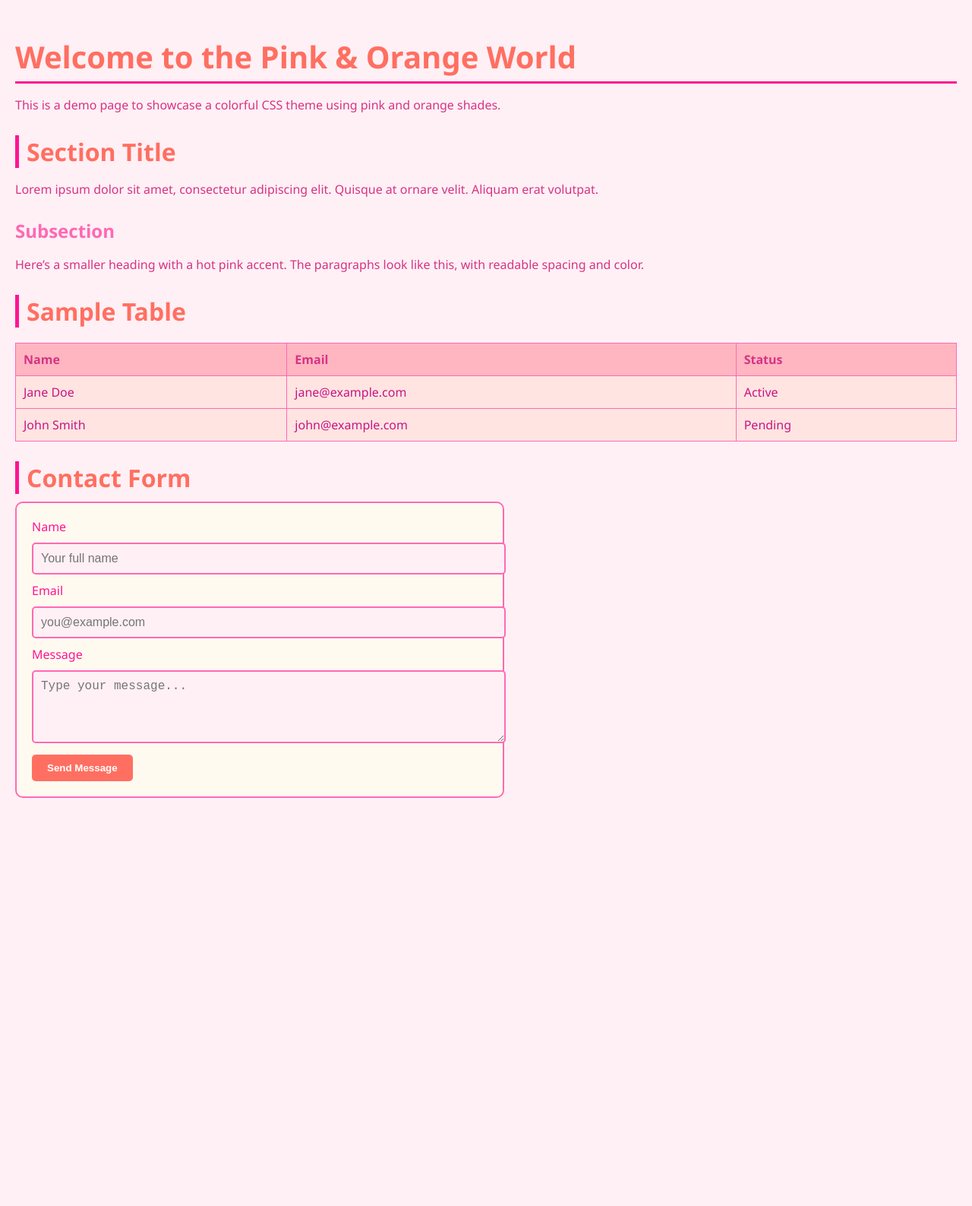
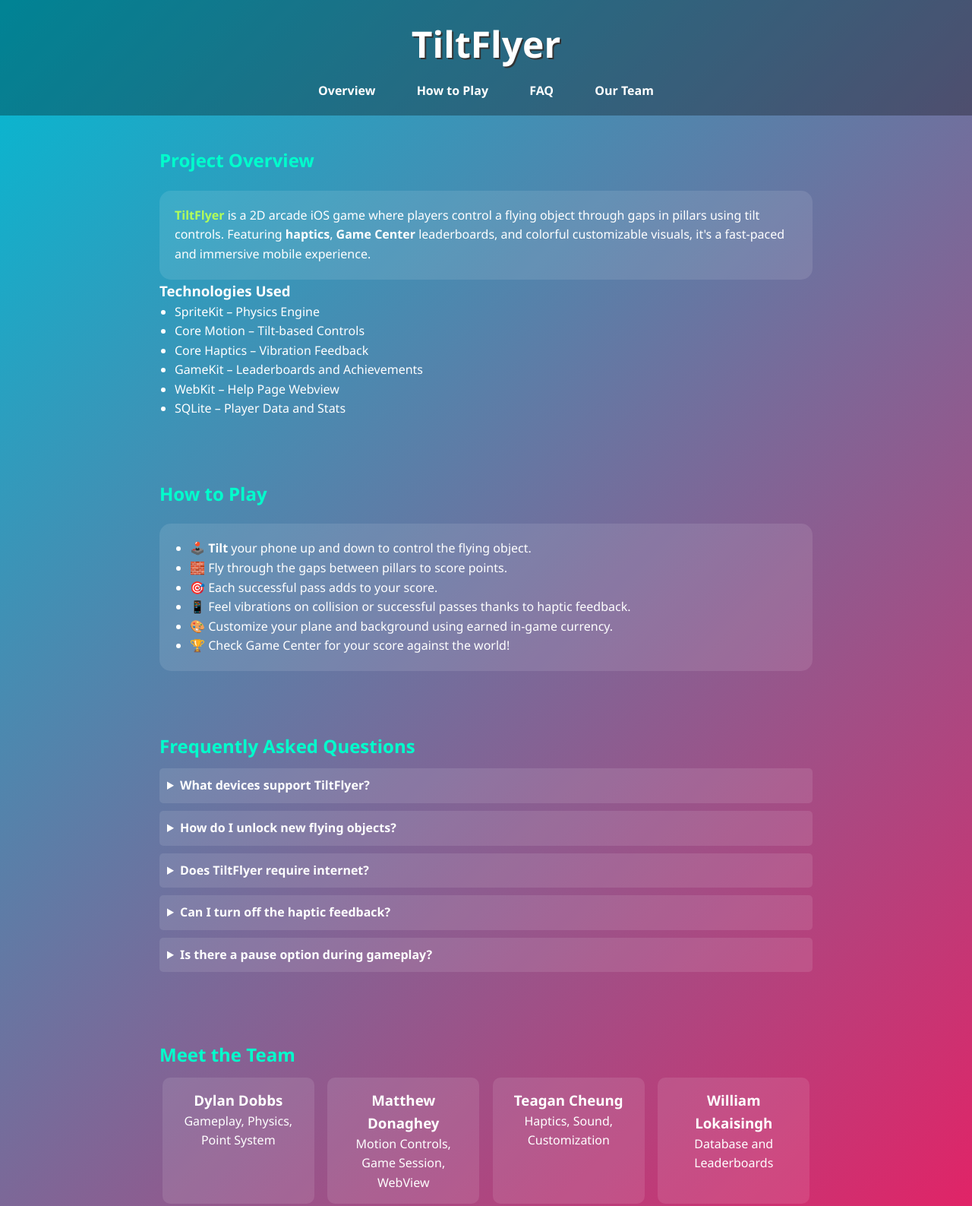
Before and after one commit to MatthewDonaghey/iosproject, a plain HTML site: page index.html in a window 1280 px wide. Shown: the top 1587 px of the page at 76% size. Before the commit the page ends 1070 px from the top, so only its background shows below. Drawn offline with Linux system fonts and the light colour scheme.

Commit message:
Update index.html

```diff
--- a/index.html
+++ b/index.html
@@ -3,156 +3,206 @@
 <head>
   <meta charset="UTF-8" />
   <meta name="viewport" content="width=device-width, initial-scale=1.0"/>
-  <title>Pink & Orange Demo</title>
+  <title>TiltFlyer - Official Game Homepage</title>
   <style>
-    /* === CSS Styles (Same as previous) === */
-    body {
+    * {
+      box-sizing: border-box;
       font-family: 'Segoe UI', Tahoma, Geneva, Verdana, sans-serif;
-      background: #fff0f5;
-      color: #ff1493;
       margin: 0;
-      padding: 20px;
+      padding: 0;
     }
 
-    h1, h2, h3 {
-      color: #ff6f61;
+    body {
+      background: linear-gradient(135deg, #00bcd4, #e91e63);
+      color: #fff;
+      line-height: 1.6;
+    }
+
+    header {
+      background-color: rgba(0, 0, 0, 0.3);
+      padding: 20px;
+      text-align: center;
+    }
+
+    header h1 {
+      font-size: 3em;
+      color: #fff;
+      text-shadow: 2px 2px #333;
+    }
+
+    nav {
+      text-align: center;
+      margin-top: 10px;
+    }
+
+    nav a {
+      color: #fff;
+      text-decoration: none;
+      margin: 0 15px;
+      font-weight: bold;
+      padding: 10px;
+      border-radius: 5px;
+      transition: background 0.3s;
+    }
+
+    nav a:hover {
+      background-color: rgba(255, 255, 255, 0.2);
+    }
+
+    section {
+      padding: 40px 20px;
+      max-width: 900px;
+      margin: auto;
+    }
+
+    h2 {
+      color: #00ffcc;
       margin-bottom: 10px;
     }
 
-    h1 {
-      font-size: 2.5rem;
-      border-bottom: 3px solid #ff1493;
-      padding-bottom: 5px;
+    .faq details {
+      margin-bottom: 10px;
+      background-color: rgba(255, 255, 255, 0.1);
+      padding: 10px;
+      border-radius: 5px;
     }
 
-    h2 {
-      font-size: 2rem;
-      border-left: 5px solid #ff1493;
-      padding-left: 10px;
+    .faq summary {
+      cursor: pointer;
+      font-weight: bold;
     }
 
-    h3 {
-      font-size: 1.5rem;
-      color: #ff69b4;
+    footer {
+      text-align: center;
+      padding: 20px;
+      background-color: rgba(0, 0, 0, 0.3);
     }
 
-    p {
-      font-size: 1rem;
-      line-height: 1.6;
-      color: #d63384;
-      margin-bottom: 15px;
+    .team {
+      display: flex;
+      justify-content: space-around;
+      flex-wrap: wrap;
+      gap: 10px;
     }
 
-    table {
-      width: 100%;
-      border-collapse: collapse;
-      margin-top: 20px;
-      background: #ffe4e1;
-      color: #c71585;
+    .team-member {
+      background-color: rgba(255, 255, 255, 0.1);
+      padding: 15px;
+      border-radius: 10px;
+      width: 200px;
+      text-align: center;
     }
 
-    table, th, td {
-      border: 1px solid #ff69b4;
+    .colors {
+      color: #b2ff59;
     }
 
-    th {
-      background-color: #ffb6c1;
-      color: #d63384;
-      padding: 10px;
-      text-align: left;
+    .info-box {
+      background-color: rgba(255, 255, 255, 0.1);
+      padding: 20px;
+      border-radius: 15px;
+      margin-top: 20px;
     }
 
-    td {
-      padding: 10px;
-    }
-
-    form {
-      background: #fffaf0;
-      border: 2px solid #ff69b4;
-      padding: 20px;
-      border-radius: 10px;
-      max-width: 600px;
-    }
-
-    input[type="text"],
-    input[type="email"],
-    input[type="password"],
-    textarea {
-      width: 100%;
-      padding: 10px;
-      margin: 10px 0;
-      border: 2px solid #ff69b4;
-      border-radius: 5px;
-      background-color: #fff0f5;
-      color: #c71585;
-      font-size: 1rem;
-    }
-
-    input[type="submit"],
-    button {
-      background-color: #ff6f61;
-      color: white;
-      border: none;
-      padding: 10px 20px;
-      font-weight: bold;
-      border-radius: 5px;
-      cursor: pointer;
-      transition: background 0.3s ease;
-    }
-
-    input[type="submit"]:hover,
-    button:hover {
-      background-color: #ff1493;
+    ul {
+      margin-left: 20px;
     }
   </style>
 </head>
 <body>
 
-  <h1>Welcome to the Pink & Orange World</h1>
-  <p>This is a demo page to showcase a colorful CSS theme using pink and orange shades.</p>
+  <header>
+    <h1>TiltFlyer</h1>
+    <nav>
+      <a href="#overview">Overview</a>
+      <a href="#how-to-play">How to Play</a>
+      <a href="#faq">FAQ</a>
+      <a href="#team">Our Team</a>
+    </nav>
+  </header>
 
-  <h2>Section Title</h2>
-  <p>Lorem ipsum dolor sit amet, consectetur adipiscing elit. Quisque at ornare velit. Aliquam erat volutpat.</p>
+  <section id="overview">
+    <h2>Project Overview</h2>
+    <div class="info-box">
+      <p><strong class="colors">TiltFlyer</strong> is a 2D arcade iOS game where players control a flying object through gaps in pillars using tilt controls. Featuring <strong>haptics</strong>, <strong>Game Center</strong> leaderboards, and colorful customizable visuals, it's a fast-paced and immersive mobile experience.</p>
+    </div>
 
-  <h3>Subsection</h3>
-  <p>Here’s a smaller heading with a hot pink accent. The paragraphs look like this, with readable spacing and color.</p>
+    <h3>Technologies Used</h3>
+    <ul>
+      <li>SpriteKit – Physics Engine</li>
+      <li>Core Motion – Tilt-based Controls</li>
+      <li>Core Haptics – Vibration Feedback</li>
+      <li>GameKit – Leaderboards and Achievements</li>
+      <li>WebKit – Help Page Webview</li>
+      <li>SQLite – Player Data and Stats</li>
+    </ul>
+  </section>
 
-  <h2>Sample Table</h2>
-  <table>
-    <thead>
-      <tr>
-        <th>Name</th>
-        <th>Email</th>
-        <th>Status</th>
-      </tr>
-    </thead>
-    <tbody>
-      <tr>
-        <td>Jane Doe</td>
-        <td>jane@example.com</td>
-        <td>Active</td>
-      </tr>
-      <tr>
-        <td>John Smith</td>
-        <td>john@example.com</td>
-        <td>Pending</td>
-      </tr>
-    </tbody>
-  </table>
+  <section id="how-to-play">
+    <h2>How to Play</h2>
+    <div class="info-box">
+      <ul>
+        <li>🕹️ <strong>Tilt</strong> your phone up and down to control the flying object.</li>
+        <li>🧱 Fly through the gaps between pillars to score points.</li>
+        <li>🎯 Each successful pass adds to your score.</li>
+        <li>📱 Feel vibrations on collision or successful passes thanks to haptic feedback.</li>
+        <li>🎨 Customize your plane and background using earned in-game currency.</li>
+        <li>🏆 Check Game Center for your score against the world!</li>
+      </ul>
+    </div>
+  </section>
 
-  <h2>Contact Form</h2>
-  <form>
-    <label for="name">Name</label>
-    <input type="text" id="name" name="name" placeholder="Your full name" />
+  <section id="faq">
+    <h2>Frequently Asked Questions</h2>
+    <div class="faq">
+      <details>
+        <summary>What devices support TiltFlyer?</summary>
+        <p>Any iOS device running iOS 15 or higher.</p>
+      </details>
+      <details>
+        <summary>How do I unlock new flying objects?</summary>
+        <p>Earn in-game currency by playing and use it to buy custom objects in the customization menu.</p>
+      </details>
+      <details>
+        <summary>Does TiltFlyer require internet?</summary>
+        <p>Internet is only needed for Game Center leaderboard access and help page viewing.</p>
+      </details>
+      <details>
+        <summary>Can I turn off the haptic feedback?</summary>
+        <p>Yes, you can adjust haptics and sound in the settings screen.</p>
+      </details>
+      <details>
+        <summary>Is there a pause option during gameplay?</summary>
+        <p>Yes! Just tap the screen with two fingers to pause the game and bring up the pause menu.</p>
+      </details>
+    </div>
+  </section>
 
-    <label for="email">Email</label>
-    <input type="email" id="email" name="email" placeholder="you@example.com" />
+  <section id="team">
+    <h2>Meet the Team</h2>
+    <div class="team">
+      <div class="team-member">
+        <h3>Dylan Dobbs</h3>
+        <p>Gameplay, Physics, Point System</p>
+      </div>
+      <div class="team-member">
+        <h3>Matthew Donaghey</h3>
+        <p>Motion Controls, Game Session, WebView</p>
+      </div>
+      <div class="team-member">
+        <h3>Teagan Cheung</h3>
+        <p>Haptics, Sound, Customization</p>
+      </div>
+      <div class="team-member">
+        <h3>William Lokaisingh</h3>
+        <p>Database and Leaderboards</p>
+      </div>
+    </div>
+  </section>
 
-    <label for="message">Message</label>
-    <textarea id="message" name="message" rows="4" placeholder="Type your message..."></textarea>
-
-    <input type="submit" value="Send Message" />
-  </form>
+  <footer>
+    <p>&copy; 2025 TiltFlyer – A Sheridan College Project</p>
+  </footer>
 
 </body>
 </html>
```
